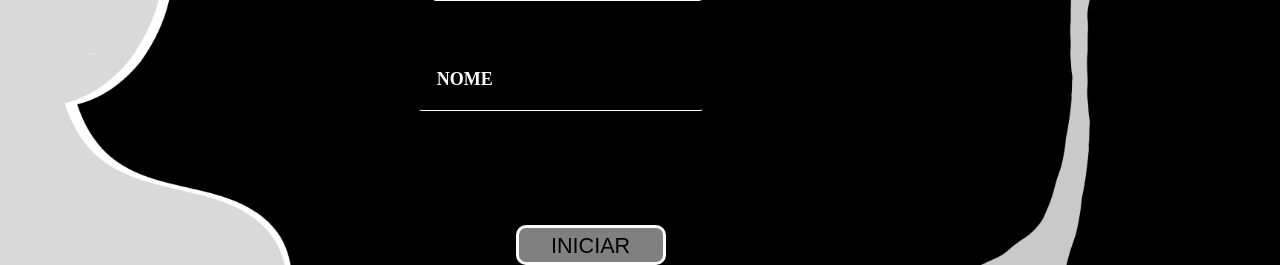
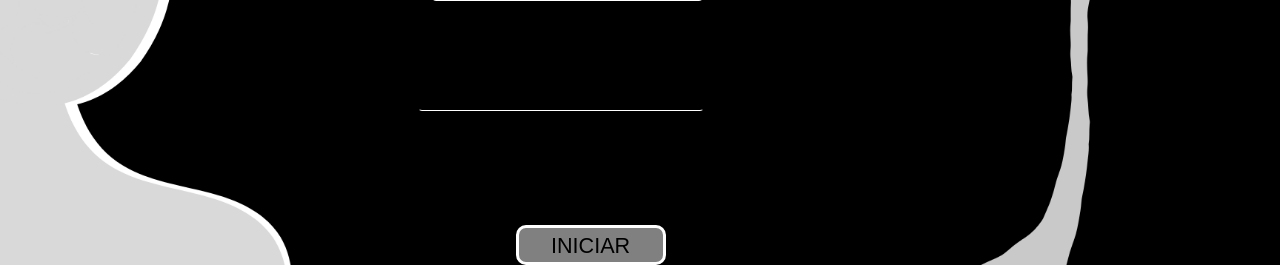
Before and after one commit to Bruno57brb/PPIJOGO, a PHP site: page /personagem/index.php in a window 1280 px wide. Shown: the part 535-800 px from the top of the page. Run offline with PHP 8.4, Linux system fonts and the light colour scheme; the visitor is signed in with stand-in values (Sample User, id 1); data that the repository does not hold is empty.

Commit message:
personagem

```diff
--- a/css/usuario.css
+++ b/css/usuario.css
@@ -49,23 +49,6 @@
   color: var(--deep-grey);
   border-bottom: 1px solid white;
   margin-top: 15%;
-}
-
-.label-nome span {
-  position: absolute;
-  font-size: 1em;
-  font-weight: 700;
-  text-transform: uppercase;
-  color: white;
-  margin: 20px;
-  cursor: text;
-  transition: all 200ms ease;
-  margin-top: 20%;
-}
-
-.label-nome .span-active {
-  font-size: 0.7em;
-  margin: 50px 10px;
 }
 
 .nome {
--- a/personagem/index.php
+++ b/personagem/index.php
@@ -31,11 +31,9 @@
 
   <form action="usuarioCAD.php" method="POST">
     <div class="nome">
-      <label class="label-nome">
-        <span>Nome</span>
+
         <input type="text" name="nome" class="input" required value="<?php echo $usuario['nome']; ?>">
         <input type="hidden" name="imagem" value="<?php echo $img; ?>" required>
-      </label>
     </div>
 
     <button type="submit" class="iniciar">INICIAR</button>
```
